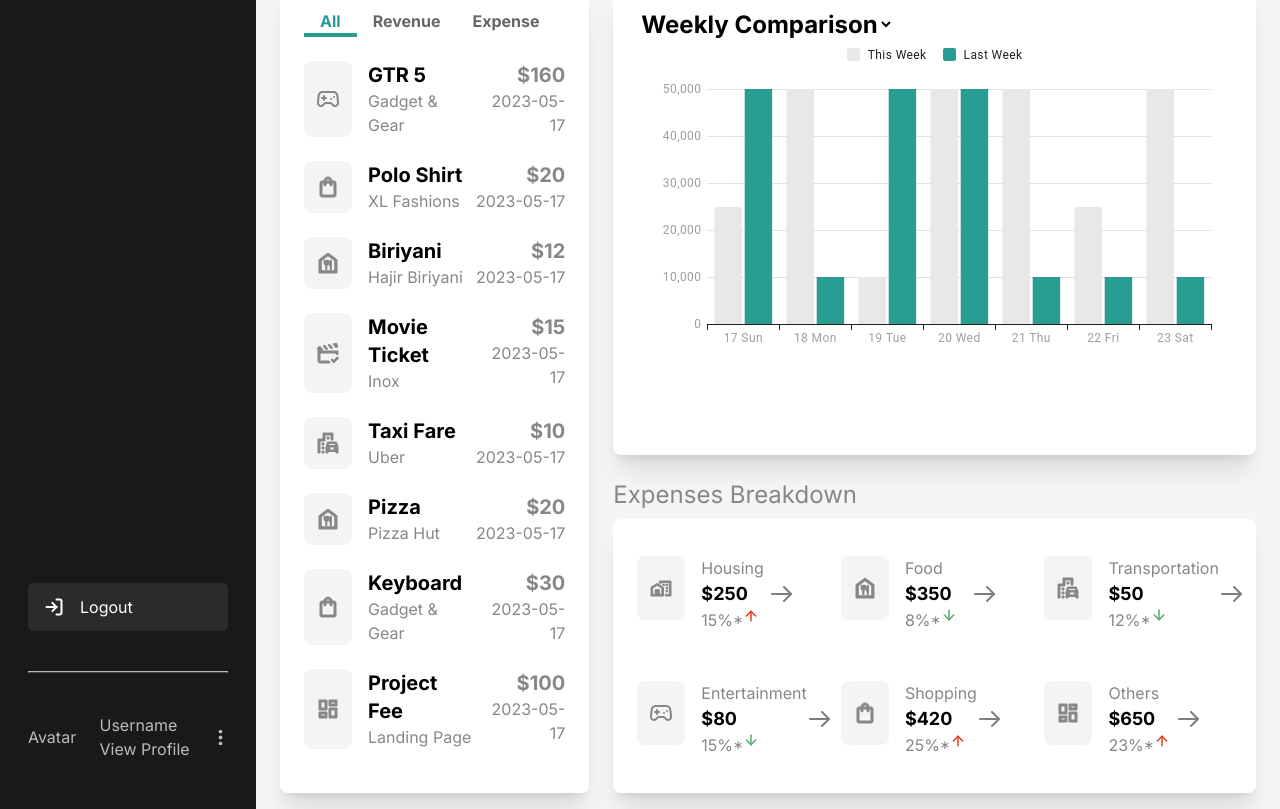
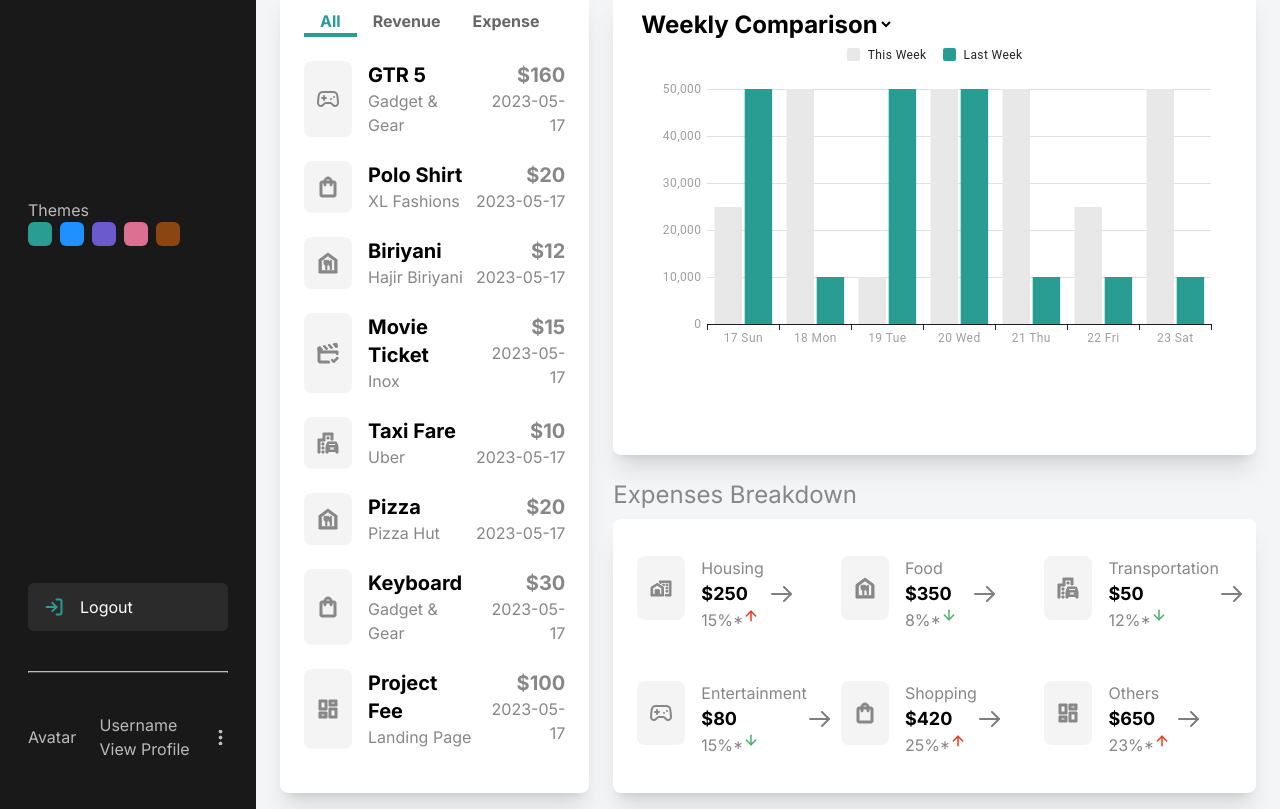
Before and after one commit to khafidhasukma/admin-ui, a React (Vite) app: page / in a window 1280 px wide. Shown: the part 587-1396 px from the top of the page. Built offline with nearby package versions, Linux system fonts and the light colour scheme.

Commit message:
feat: implement theme context and add multiple theme support

```diff
--- a/src/App.css
+++ b/src/App.css
@@ -27,3 +27,23 @@ body {
   --color-special-red: #e73d1c;
   --color-special-red-02: #b83016;
 }
+
+.theme-green {
+  --color-primary: #299d91;
+}
+
+.theme-blue {
+  --color-primary: #1e90ff;
+}
+
+.theme-purple {
+  --color-primary: #6a5acd;
+}
+
+.theme-pink {
+  --color-primary: #db7093;
+}
+
+.theme-brown {
+  --color-primary: #8b4513;
+}
--- a/src/components/Elements/BarsDataset.jsx
+++ b/src/components/Elements/BarsDataset.jsx
@@ -1,4 +1,7 @@
 import { BarChart } from "@mui/x-charts/BarChart";
+import * as React from "react";
+import { ThemeContext } from "../../context/ThemeContext";
+import { useContext } from "react";
 
 const chartSetting = {
   height: 300,
@@ -24,12 +27,17 @@ const chartSetting = {
 
 export default function BarsDataset(props) {
   const { dataset } = props;
+  const { theme } = useContext(ThemeContext);
+
+  const expensesSeries = dataset.series.map((item) => {
+    return item.dataKey === "amountLastWeek" ? { ...item, color: theme.color } : item;
+  });
 
   return (
     <BarChart
       dataset={dataset.data}
       xAxis={[{ dataKey: dataset.dataKey }]}
-      series={dataset.series}
+      series={expensesSeries}
       {...chartSetting}
       categoryGapRatio={0.5}
     />
--- a/src/components/Elements/CompositionExample.jsx
+++ b/src/components/Elements/CompositionExample.jsx
@@ -1,6 +1,9 @@
 import { GaugeContainer, GaugeValueArc, GaugeReferenceArc, useGaugeState } from "@mui/x-charts/Gauge";
+import * as React from "react";
+import { ThemeContext } from "../../context/ThemeContext";
 
-function GaugePointer() {
+function GaugePointer(props) {
+  const { color } = props;
   const { valueAngle, outerRadius, cx, cy } = useGaugeState();
 
   if (valueAngle === null) {
@@ -14,14 +17,15 @@ function GaugePointer() {
   };
   return (
     <g>
-      <circle cx={cx} cy={cy} r={5} fill="#299D91" />
-      <path d={`M ${cx} ${cy} L ${target.x} ${target.y}`} stroke="#299D91" strokeWidth={3} />
+      <circle cx={cx} cy={cy} r={5} fill={color} />
+      <path d={`M ${cx} ${cy} L ${target.x} ${target.y}`} stroke={color} strokeWidth={3} />
     </g>
   );
 }
 
 export default function CompositionExample(props) {
   const { data } = props;
+  const { theme } = React.useContext(ThemeContext);
 
   return (
     <GaugeContainer
@@ -36,8 +40,8 @@ export default function CompositionExample(props) {
         },
       })}>
       <GaugeReferenceArc />
-      <GaugeValueArc className="value-arc" />
-      <GaugePointer />
+      <GaugeValueArc sx={{ fill: theme.color }} />
+      <GaugePointer color={theme.color} />
     </GaugeContainer>
   );
 }
--- a/src/components/Elements/DotsMobileStepper.jsx
+++ b/src/components/Elements/DotsMobileStepper.jsx
@@ -4,9 +4,11 @@ import MobileStepper from "@mui/material/MobileStepper";
 import Button from "@mui/material/Button";
 import KeyboardArrowLeft from "@mui/icons-material/KeyboardArrowLeft";
 import KeyboardArrowRight from "@mui/icons-material/KeyboardArrowRight";
+import { ThemeContext } from "../../context/ThemeContext";
 
 export default function DotsMobileStepper(props) {
   const { data } = props;
+  const { theme: themeMode } = React.useContext(ThemeContext);
 
   const theme = useTheme();
   const [activeStep, setActiveStep] = React.useState(0);
@@ -34,7 +36,7 @@ export default function DotsMobileStepper(props) {
             backgroundColor: "darkgray",
           },
           "& .MuiMobileStepper-dotActive": {
-            backgroundColor: "#299D91",
+            backgroundColor: themeMode.color,
           },
         }}
         nextButton={
--- a/src/components/Elements/Logo.jsx
+++ b/src/components/Elements/Logo.jsx
@@ -5,7 +5,7 @@ function Logo(props) {
 
   const variantClasses = {
     primary: "text-primary text-4xl",
-    secondary: "text-white text-sm sm:text-2xl",
+    secondary: "text-primary text-sm sm:text-2xl",
   };
 
   return (
--- a/src/components/Layouts/AuthLayout.jsx
+++ b/src/components/Layouts/AuthLayout.jsx
@@ -1,12 +1,14 @@
-import React from "react";
+import React, { useContext } from "react";
 import Logo from "../Elements/Logo";
+import { ThemeContext } from "../../context/ThemeContext";
 
 function AuthLayout(props) {
   const { children } = props;
+  const { theme } = useContext(ThemeContext);
 
   return (
     <>
-      <main className="min-h-screen py-5 bg-special-mainBg flex justify-center items-center">
+      <main className={`min-h-screen py-5 bg-special-mainBg flex justify-center items-center ${theme.name}`}>
         {/* container start */}
         <div className="w-full max-w-sm container px-5">
           {/* logo start */}
--- a/src/components/Layouts/MainLayout.jsx
+++ b/src/components/Layouts/MainLayout.jsx
@@ -4,6 +4,8 @@ import Input from "../Elements/Input";
 import NotificationsIcon from "@mui/icons-material/Notifications";
 import Icon from "../Elements/Icon";
 import { NavLink } from "react-router-dom";
+import { useContext } from "react";
+import { ThemeContext } from "../../context/ThemeContext";
 
 function MainLayout(props) {
   const { children } = props;
@@ -17,9 +19,19 @@ function MainLayout(props) {
     { id: 7, name: "Settings", icon: <Icon.Setting />, link: "/setting" },
   ];
 
+  const themes = [
+    { name: "theme-green", bgcolor: "bg-[#299D91]", color: "#299D91" },
+    { name: "theme-blue", bgcolor: "bg-[#1E90FF]", color: "#1E90FF" },
+    { name: "theme-purple", bgcolor: "bg-[#6A5ACD]", color: "#6A5ACD" },
+    { name: "theme-pink", bgcolor: "bg-[#DB7093]", color: "#DB7093" },
+    { name: "theme-brown", bgcolor: "bg-[#8B4513]", color: "#8B4513" },
+  ];
+
+  const { theme, setTheme } = useContext(ThemeContext);
+
   return (
     <>
-      <div className="flex min-h-screen">
+      <div className={`flex min-h-screen ${theme.name}`}>
         <aside className="bg-defaultBlack w-28 sm:w-64 text-special-bg2 flex flex-col justify-between py-12 px-7">
           <div>
             <div className="mb-10">
@@ -42,12 +54,25 @@ function MainLayout(props) {
             </nav>
           </div>
           <div>
-            <div className="flex bg-special-bg3 text-white px-4 py-3 rounded-md">
-              <div className="mx-auto sm:mx-0">
-                <Icon.Logout />
+            Themes
+            <div className="flex flex-col sm:flex-row gap-2 items-center">
+              {themes.map((t) => (
+                <div
+                  key={t.name}
+                  className={`${t.bgcolor} w-6 h-6 rounded-md cursor-pointer mb-2`}
+                  onClick={() => setTheme(t)}></div>
+              ))}
+            </div>
+          </div>
+          <div>
+            <NavLink to="/login">
+              <div className="flex bg-special-bg3 text-white px-4 py-3 rounded-md">
+                <div className="mx-auto sm:mx-0 text-primary">
+                  <Icon.Logout />
+                </div>
+                <div className="ms-3 hidden sm:block">Logout</div>
               </div>
-              <div className="ms-3 hidden sm:block">Logout</div>
-            </div>
+            </NavLink>
             <div className="border my-10 border-b-special-bg"></div>
             <div className="flex justify-between items-center">
               <div>Avatar</div>
@@ -73,7 +98,7 @@ function MainLayout(props) {
             </div>
             <div className="flex items-center">
               <div className="me-10">
-                <NotificationsIcon className="text-gray-01 scale-110" />
+                <NotificationsIcon className="text-primary scale-110" />
               </div>
               <Input
                 type="search"
--- /dev/null
+++ b/src/context/themeContext.jsx
@@ -0,0 +1,9 @@
+import { createContext, useState } from "react";
+
+export const ThemeContext = createContext();
+
+export const ThemeContextProvider = ({ children }) => {
+  const [theme, setTheme] = useState({ name: "theme-green", color: "#299D91" });
+
+  return <ThemeContext.Provider value={{ theme, setTheme }}>{children}</ThemeContext.Provider>;
+};
--- a/src/main.jsx
+++ b/src/main.jsx
@@ -3,9 +3,12 @@ import { createRoot } from "react-dom/client";
 import "./index.css";
 import App from "./App.jsx";
 import "./App.css";
+import { ThemeContextProvider } from "./context/ThemeContext.jsx";
 
 createRoot(document.getElementById("root")).render(
   <StrictMode>
-    <App />
+    <ThemeContextProvider>
+      <App />
+    </ThemeContextProvider>
   </StrictMode>
 );
```
